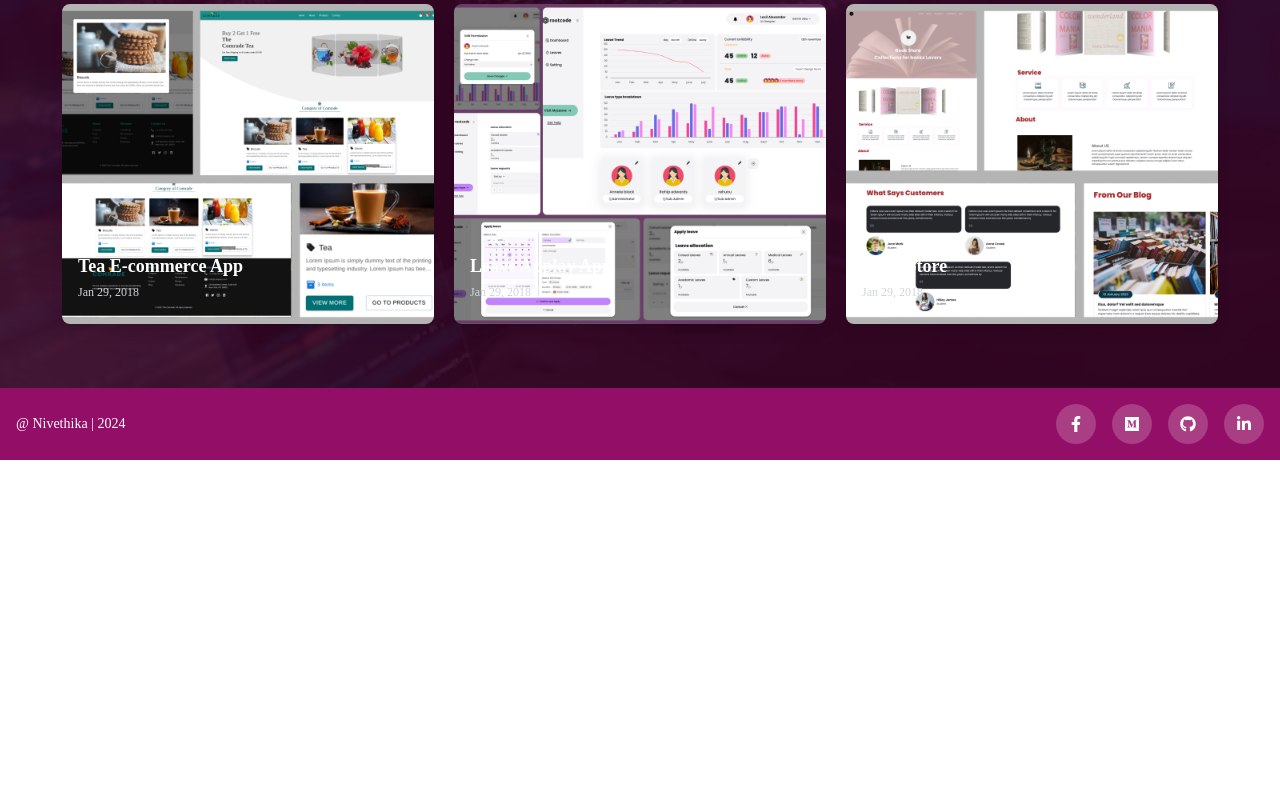
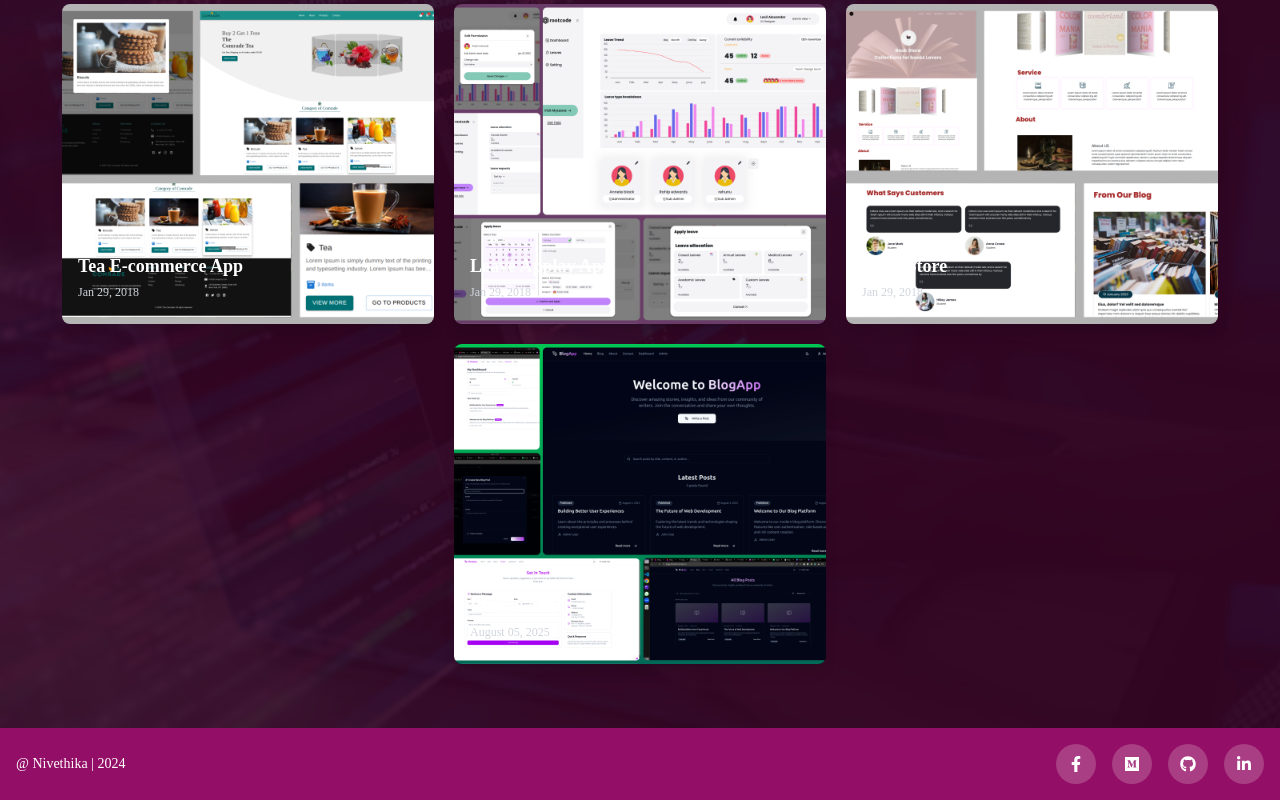
Before and after one commit to kumarnivi/Creative-Corners-by-Nivethika, a Next.js app: page / in a window 1280 px wide. Shown: the part 2508-3308 px from the top of the page. Before the commit the page ends 2968 px from the top, so only its background shows below. Built offline with nearby package versions, Linux system fonts and the light colour scheme.

Commit message:
Project Added

```diff
--- a/app/project/project.tsx
+++ b/app/project/project.tsx
@@ -51,6 +51,18 @@ const News = () => {
       href: "#",
       sourceCode: "Link",
     },
+    {
+      title: "Bloggy APp",
+      date: "August 05, 2025",
+      excerpt: [
+        { title: "Responsive UI with Next.js" },
+        { title: "Admin Dashboard" },
+      ],
+      src: "/assets/images/bloggy_app.png",
+      href: "https://bloggy-chi-blond.vercel.app/",
+      sourceCode: "https://github.com/kumarnivi/Bloggy",
+    },
+
   ];
 
   return (
@@ -117,6 +129,7 @@ const News = () => {
                       />
                       <Link
                         href={news.href}
+                        target="_blank"
                         className="inline-block text-sm text-gray-300 hover:text-yellow-400 transition-colors px-3 py-1"
                       >
                         Live preview
@@ -136,6 +149,7 @@ const News = () => {
                         className="text-white w-[18px] h-[18px]"
                       />
                       <Link
+                        target="_blank"
                         href={news.sourceCode}
                         className="inline-block text-sm text-gray-300 hover:text-yellow-400 transition-colors px-3 py-1"
                       >
```
Also changed, not shown: public/assets/images/bloggy_app.png (added).
